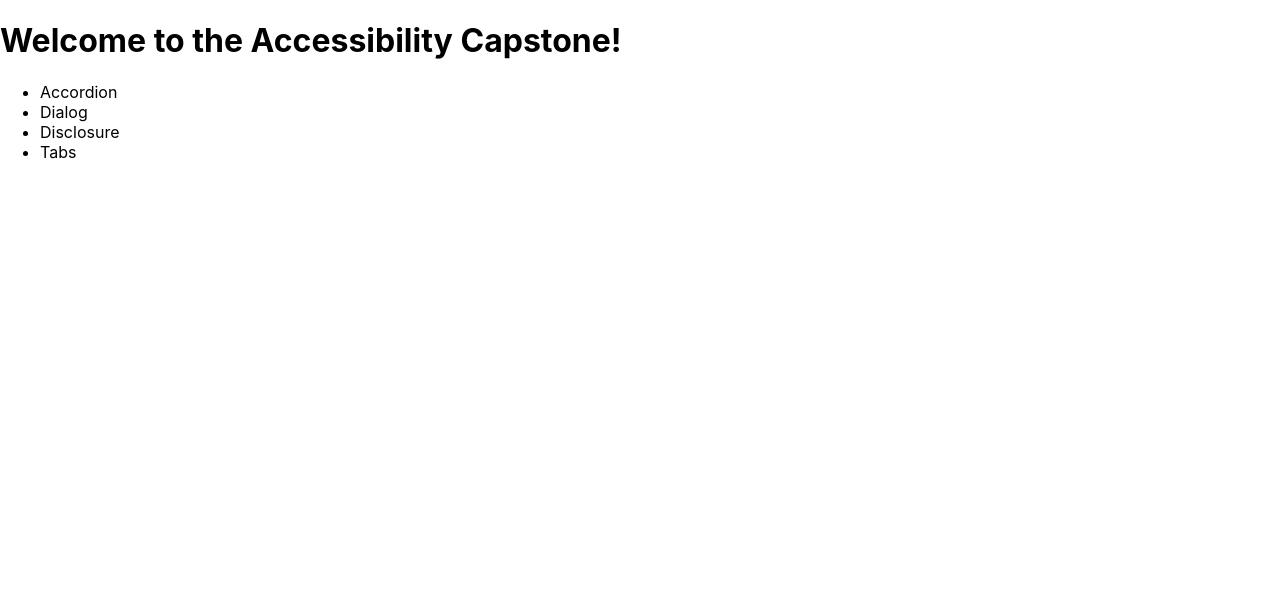
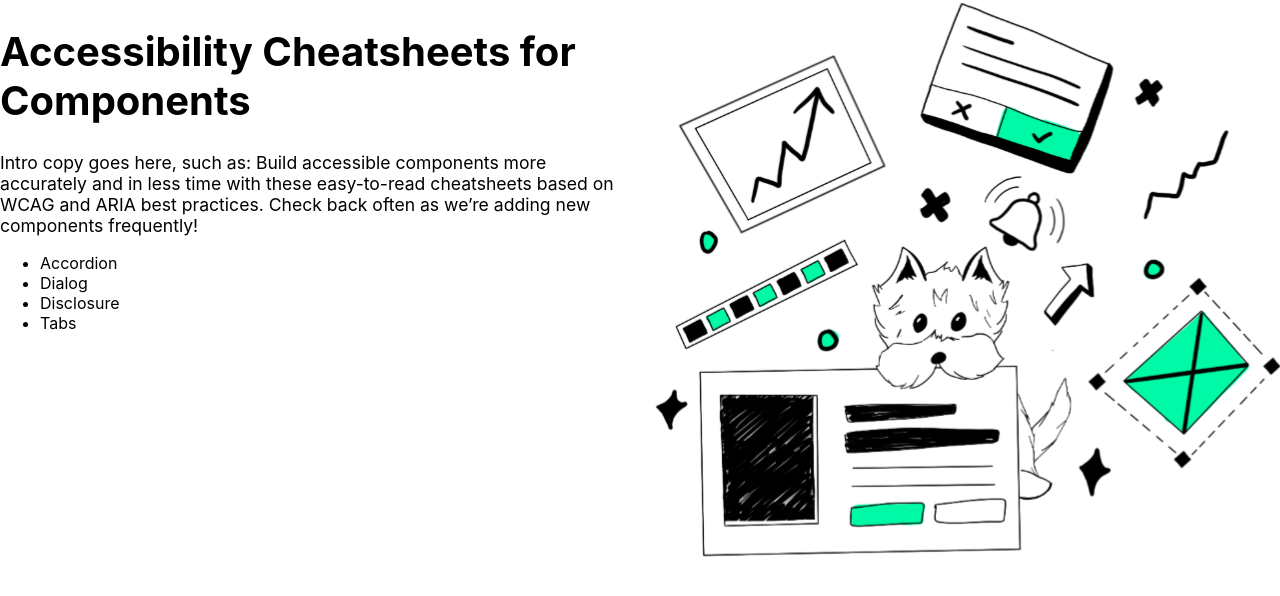
Before and after one commit to sparkbox/accessible-components, a Next.js app: page / in a window 1280 px wide. Shown: the top 596 px of the page. Built offline with nearby package versions, Linux system fonts and the light colour scheme.

Commit message:
feat: Added html structure
- Added html elements.
- Added text to paragraph.

FSA22V2-220

```diff
--- a/src/pages/_app.jsx
+++ b/src/pages/_app.jsx
@@ -1,4 +1,5 @@
 import '../styles/globals.scss';
+import '../styles/components/index.scss';
 
 function MyApp({ Component, pageProps }) {
   // eslint-disable-next-line react/jsx-props-no-spreading
--- a/src/pages/index.jsx
+++ b/src/pages/index.jsx
@@ -4,16 +4,25 @@ import React from 'react';
 export default function Home() {
   return (
     <div>
-      <main>
-        <h1>
-          Welcome to the Accessibility Capstone!
-        </h1>
+      <main className="home">
+        <div className="home-top">
+          <div>
+            <h1>Accessibility Cheatsheets for Components</h1>
+            <p className="home-top__top-description">
+              Intro copy goes here, such as: Build accessible components
+              more accurately and in less time with these easy-to-read
+              cheatsheets based on WCAG and ARIA best practices.
+              Check back often as we’re adding new components frequently!
+            </p>
             <ul>
               <li><Link href="/accordion">Accordion</Link></li>
               <li><Link href="/dialog">Dialog</Link></li>
               <li><Link href="/disclosure">Disclosure</Link></li>
               <li><Link href="/tabs">Tabs</Link></li>
             </ul>
+          </div>
+        </div>
+        <img className="home-top__top-image" src="/home-header-image.svg" alt="Illustration of dog surrounded by accessible components" />
       </main>
     </div>
   );
--- /dev/null
+++ b/src/styles/components/index.scss
@@ -0,0 +1,32 @@
+@import 'src/styles/globals.scss';
+
+.home {
+  display: grid;
+  grid-template-columns: 1fr;
+  gap: 1rem;
+}
+
+.home-top {
+  display: flex;
+  justify-content: space-between;
+
+  h1 {
+    font-size: 2.5rem;
+  }
+
+  &__top-description {
+    font-size: 1.1rem;
+  }
+
+  &__top-image {
+    width: 100%;
+  }
+}
+
+@media only screen and (min-width: $breakpoint-tablet) {
+  .home {
+    display: grid;
+    grid-template-columns: 1fr 1fr;
+    gap: 1rem;
+  }
+}
--- a/src/styles/globals.scss
+++ b/src/styles/globals.scss
@@ -1,3 +1,5 @@
+$breakpoint-tablet: 820px;
+
 html,
 body {
   padding: 0;
```
Also changed, not shown: public/home-header-image.svg (added). Lines whose indentation alone changed are shown as unchanged.
